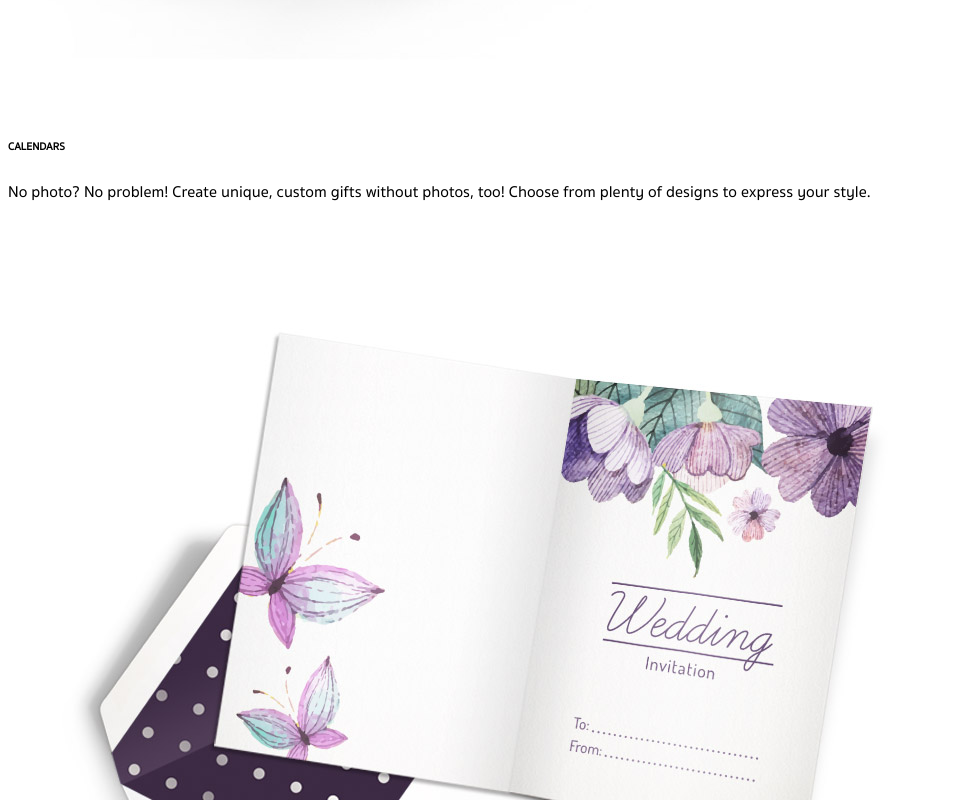
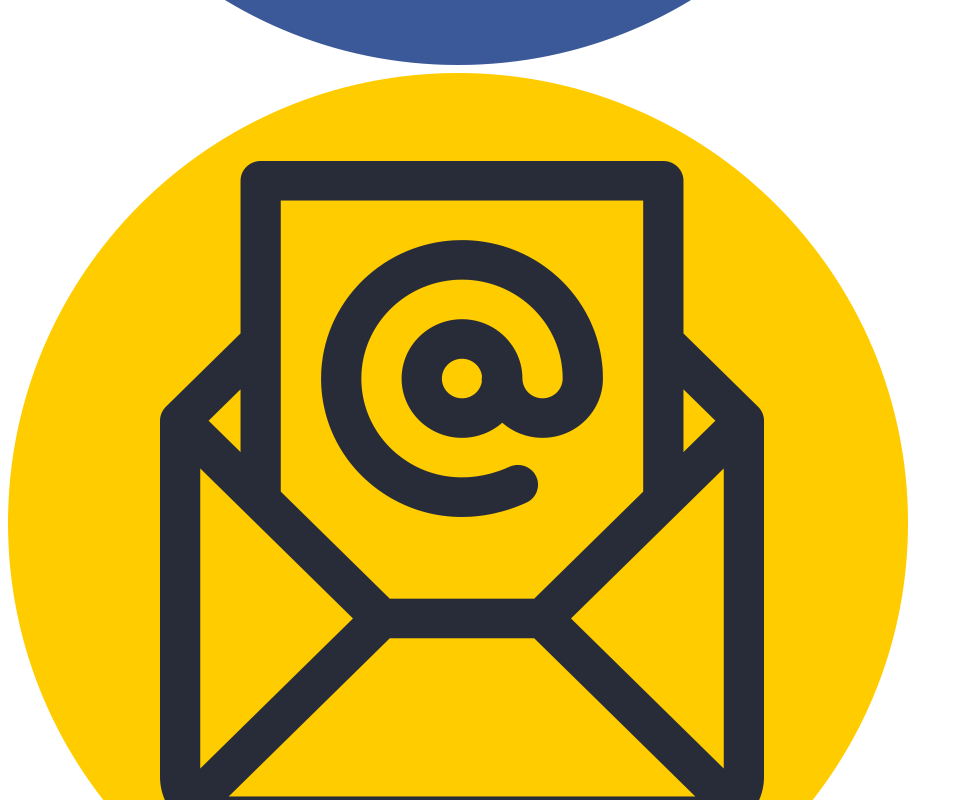
Before and after one commit to CASAN-TH/pixy, an Angular app: page / in a window 1280 px wide. Shown: the part 4100-4900 px from the top of the page, without its empty margins (0-963 px from the left). Built offline with nearby package versions, Linux system fonts and the light colour scheme; what angular-bootstrap-md, ng-sidebar would draw is missing.

Commit message:
zxczxczx

```diff
--- a/src/app/app.component.html
+++ b/src/app/app.component.html
@@ -201,28 +201,8 @@
     </div>
     <main class="py-5">
       <div class="container">
-        <!-- What's Hot -->
-        <div class="row text-center">
-          <div class="col-md-12">
-            <h2>WHAT 'S HOT</h2>
-          </div>
-        </div>
-
-        <div class="row flex-center m-auto">
-          <div class="col-md-3 pt-3" *ngFor="let product of products">
-            <div class="view">
-              <img class="img-fluid" [src]="product.image" alt="Card image cap">
-              <div class="text-center">
-                <h6 class="orange-text">{{product.name}}</h6>
-                <p>{{product.description}}</p>
-              </div>
-            </div>
-          </div>
-
-        </div>
-
         <!-- Click Us & Signin -->
-        <div class="row m-auto text-center pt-5">
+        <div class="row m-auto text-center">
             <div class="col-md-6">
               <h2>Click Us!</h2>
               <div class="row m-auto">
@@ -274,6 +254,25 @@
               </div>
             </div>
           </div>
+        <!-- What's Hot -->
+        <div class="row text-center mt-5">
+          <div class="col-md-12">
+            <h2>WHAT 'S HOT</h2>
+          </div>
+        </div>
+
+        <div class="row flex-center m-auto">
+          <div class="col-md-3 pt-3" *ngFor="let product of products">
+            <div class="view">
+              <img class="img-fluid" [src]="product.image" alt="Card image cap">
+              <div class="text-center">
+                <h6 class="orange-text">{{product.name}}</h6>
+                <p>{{product.description}}</p>
+              </div>
+            </div>
+          </div>
+
+        </div>
 
         <!-- What's New -->
         <div class="row text-center mt-5">
@@ -283,7 +282,7 @@
         </div>
         <div class="row flex-center m-auto mt-4">
           <div class="col-md-12">
-            <mdb-carousel [isControls]="false" [animation]="'slide'">
+            <mdb-carousel [isControls]="true" [animation]="'slide'">
               <mdb-slide *ngFor="let idx of news">
                 <div class="col-md-4 pt-3" *ngFor="let product of idx.items">
                   <div class="view">
@@ -329,7 +328,7 @@
       </div>
     </main>
     <!--Footer-->
-<footer class="page-footer font-small stylish-color-dark pt-4 mt-4">
+<footer class="page-footer font-small grey lighten-4 pt-4 mt-4">
 
     <!--Footer Links-->
     <div class="container text-center">
--- a/src/app/app.component.scss
+++ b/src/app/app.component.scss
@@ -44,11 +44,13 @@
         margin-top: 8.0rem;
     }
 }
+footer.page-footer {
+    a{
+        color: #000;
+        font-size: 0.9rem;
+    }
+}
 
-footer.page-footer a {
-    color: #fff;
-    font-size: 0.9rem;
-}
 
 // .navbar {
 //     position: relative;
--- a/src/app/app.component.ts
+++ b/src/app/app.component.ts
@@ -31,29 +31,29 @@ export class AppComponent {
   ];
 
   public products: Array<Object> = [
-    { "name": "CALENDARS", "description": "No photo? No problem! Create unique, custom gifts without photos, too! Choose from plenty of designs to express your style.", "image": "../assets/images/products/Calendars.jpg" },
-    { "name": "CARDS", "description": "No photo? No problem! Create unique, custom gifts without photos, too! Choose from plenty of designs to express your style.", "image": "../assets/images/products/Cards.jpg" },
-    { "name": "DIGITAL OFFSET PRINT", "description": "No photo? No problem! Create unique, custom gifts without photos, too! Choose from plenty of designs to express your style.", "image": "../assets/images/products/DigitalPrints.jpg" },
-    { "name": "FRAMES", "description": "No photo? No problem! Create unique, custom gifts without photos, too! Choose from plenty of designs to express your style.", "image": "../assets/images/products/frames.jpg" },
-    { "name": "GIFTS", "description": "No photo? No problem! Create unique, custom gifts without photos, too! Choose from plenty of designs to express your style.", "image": "../assets/images/products/Gifts.jpg" },
-    { "name": "PHOTOBOOKS", "description": "No photo? No problem! Create unique, custom gifts without photos, too! Choose from plenty of designs to express your style.", "image": "../assets/images/products/Photobooks.jpg" },
-    { "name": "PRINTS", "description": "No photo? No problem! Create unique, custom gifts without photos, too! Choose from plenty of designs to express your style.", "image": "../assets/images/products/Prints.jpg" },
-    { "name": "PROMOTIONS", "description": "No photo? No problem! Create unique, custom gifts without photos, too! Choose from plenty of designs to express your style.", "image": "../assets/images/products/Promotion.jpg" }
+    { "name": "CALENDARS", "description": "No photo? No problem! Create unique, custom gifts", "image": "../assets/images/products/Calendars.jpg" },
+    { "name": "CARDS", "description": "No photo? No problem! Create unique, custom gifts", "image": "../assets/images/products/Cards.jpg" },
+    { "name": "DIGITAL OFFSET PRINT", "description": "No photo? No problem! Create unique, custom gifts", "image": "../assets/images/products/DigitalPrints.jpg" },
+    { "name": "FRAMES", "description": "No photo? No problem! Create unique, custom gifts", "image": "../assets/images/products/frames.jpg" },
+    { "name": "GIFTS", "description": "No photo? No problem! Create unique, custom gifts", "image": "../assets/images/products/Gifts.jpg" },
+    { "name": "PHOTOBOOKS", "description": "No photo? No problem! Create unique, custom gifts", "image": "../assets/images/products/Photobooks.jpg" },
+    { "name": "PRINTS", "description": "No photo? No problem! Create unique, custom gifts", "image": "../assets/images/products/Prints.jpg" },
+    { "name": "PROMOTIONS", "description": "No photo? No problem! Create unique, custom gifts", "image": "../assets/images/products/Promotion.jpg" }
   ];
 
   public news: Array<Object> = [
     {
       "index": 1, "items": [
-        { "name": "CALENDARS", "description": "No photo? No problem! Create unique, custom gifts without photos, too! Choose from plenty of designs to express your style.", "image": "../assets/images/whatsnew/whatsnew_1.png" },
-        { "name": "CARDS", "description": "No photo? No problem! Create unique, custom gifts without photos, too! Choose from plenty of designs to express your style.", "image": "../assets/images/whatsnew/whatsnew_2.png" },
-        { "name": "DIGITAL OFFSET PRINT", "description": "No photo? No problem! Create unique, custom gifts without photos, too! Choose from plenty of designs to express your style.", "image": "../assets/images/whatsnew/whatsnew_3.png" }
+        { "name": "CALENDARS", "description": "No photo? No problem! Create unique, custom gifts", "image": "../assets/images/whatsnew/whatsnew_1.png" },
+        { "name": "CARDS", "description": "No photo? No problem! Create unique, custom gifts", "image": "../assets/images/whatsnew/whatsnew_2.png" },
+        { "name": "DIGITAL OFFSET PRINT", "description": "No photo? No problem! Create unique, custom gifts", "image": "../assets/images/whatsnew/whatsnew_3.png" }
       ]
     },
     {
       "index": 2, "items": [
-        { "name": "FRAMES", "description": "No photo? No problem! Create unique, custom gifts without photos, too! Choose from plenty of designs to express your style.", "image": "../assets/images/whatsnew/whatsnew_2.png" },
-        { "name": "GIFTS", "description": "No photo? No problem! Create unique, custom gifts without photos, too! Choose from plenty of designs to express your style.", "image": "../assets/images/whatsnew/whatsnew_1.png" },
-        { "name": "PHOTOBOOKS", "description": "No photo? No problem! Create unique, custom gifts without photos, too! Choose from plenty of designs to express your style.", "image": "../assets/images/whatsnew/whatsnew_3.png" },
+        { "name": "FRAMES", "description": "No photo? No problem! Create unique, custom gifts", "image": "../assets/images/whatsnew/whatsnew_2.png" },
+        { "name": "GIFTS", "description": "No photo? No problem! Create unique, custom gifts", "image": "../assets/images/whatsnew/whatsnew_1.png" },
+        { "name": "PHOTOBOOKS", "description": "No photo? No problem! Create unique, custom gifts", "image": "../assets/images/whatsnew/whatsnew_3.png" },
       ]
     }];
 
--- a/src/styles.scss
+++ b/src/styles.scss
@@ -31,9 +31,21 @@ p {
     line-height: 1.5;
 }
 
+.carousel-control-prev, .carousel-control-next {
+    position: absolute;
+    top: 0;
+    bottom: 0;
+    display: flex;
+    align-items: center;
+    justify-content: center;
+    width: 35%;
+    color: #fff;
+    text-align: center;
+    opacity: 0.5;
+}
 .carousel .carousel-control-prev-icon, .carousel .carousel-control-next-icon {
-    width: 5rem;
-    height: 5rem;
+    width: 8rem;
+    height: 8rem;
 }
 
 .ng-sidebar--left[_ngcontent-c2] {
```
Lines whose indentation alone changed are shown as unchanged.
